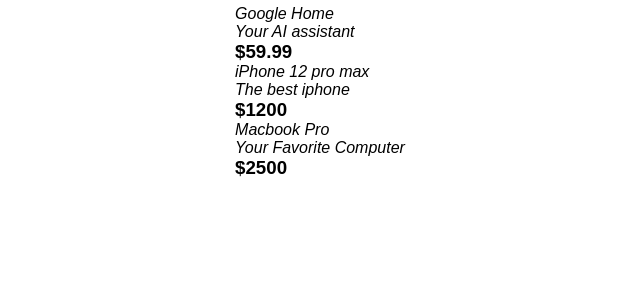
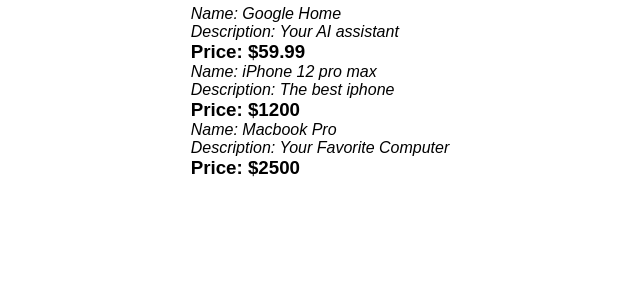
Before and after one commit to nimely111/React-Coding-snippet, a React (Vite) app: page / in a window 1280 px wide. Shown: the top 300 px of the page, without its empty margins (320-960 px from the left). Built offline with nearby package versions, Linux system fonts and the light colour scheme.

Commit message:
added title to each of the props in the ui

```diff
--- a/src/react101/props/ItemDescription.jsx
+++ b/src/react101/props/ItemDescription.jsx
@@ -4,10 +4,10 @@ function ItemDescription({name, description}) {
   return (
     <div>
       <p>
-        <i>{name}</i>
+        <i>Name: {name}</i>
       </p>
       <p>
-      <i>{description}</i>
+      <i>Description: {description}</i>
       </p>
     </div>
   )
--- a/src/react101/props/product.jsx
+++ b/src/react101/props/product.jsx
@@ -5,7 +5,7 @@ function product({name, description, price}) {
   return (
     <div>
       <ItemDescription name={name} description={description}/>
-      <h3>${price}</h3>
+      <h3>Price: ${price}</h3>
     </div>
   )
 }
```
